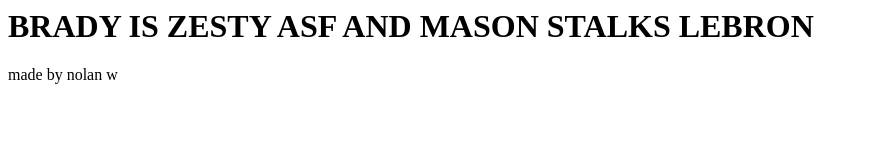
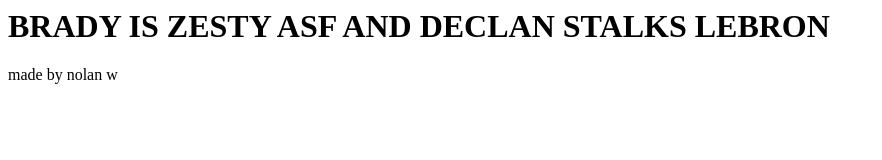
Before and after one commit to 8k1206/Dedriciszesty, a plain HTML site: page Index.html in a window 1280 px wide. Shown: the whole page, without its empty margins (0-882 px from the left). Drawn offline with Linux system fonts and the light colour scheme.

Commit message:
Update Index.html

```diff
--- a/Index.html
+++ b/Index.html
@@ -1,2 +1,2 @@
-<h1>BRADY IS ZESTY ASF AND MASON STALKS LEBRON</h1>
+<h1>BRADY IS ZESTY ASF AND DECLAN STALKS LEBRON</h1>
 <p>made by nolan w</p>
```
